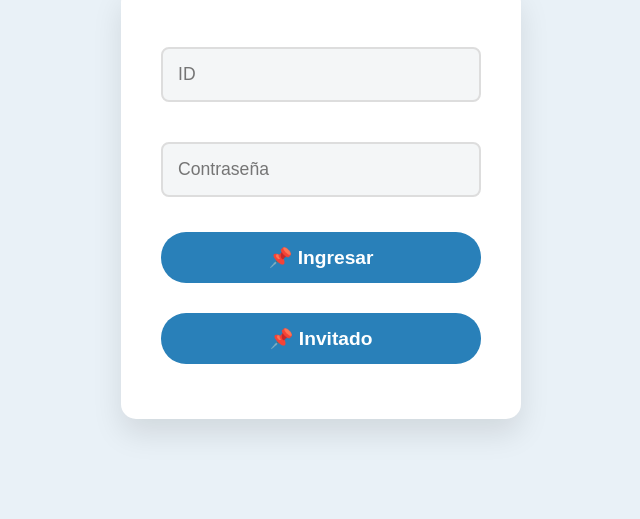
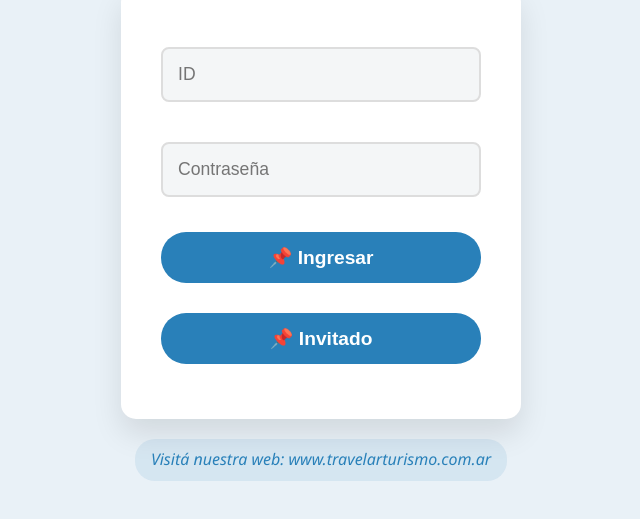
Before and after one commit to TravelArTurismo/disponibilidad-app, a website: page index.html in a window 1280 px wide. Shown: the part 199-718 px from the top of the page, without its empty margins (319-959 px from the left). Drawn offline with Linux system fonts and the light colour scheme.

Commit message:
Actualización de código

```diff
--- a/index.html
+++ b/index.html
@@ -16,6 +16,9 @@
     <button id="guest-button">📌 Invitado</button>
     <p id="login-error" class="error-message"></p>
   </div>
+  <!-- Nuevo label con enlace -->
+  <a href="https://travelarturismo.com.ar/" target="_blank" id="website-link">Visitá nuestra web:
+www.travelarturismo.com.ar </a>
 </div>
 
   <div id="main-content" class="hidden">
--- a/styles.css
+++ b/styles.css
@@ -454,3 +454,28 @@ button:active {
   transform: translateY(-2px); /* Efecto de levantar ligeramente */
   box-shadow: 0 6px 15px rgba(0, 0, 0, 0.15); /* Sombra más pronunciada */
 }
+
+/* Estilos para el nuevo enlace */
+#website-link {
+  display: inline-block; /* Ajusta el tamaño al contenido */
+  margin-top: 20px; /* Espacio arriba del enlace */
+  font-size: 1em; /* Tamaño de fuente más pequeño para móviles */
+  color: #2980b9; /* Color azul suave */
+  text-decoration: none; /* Quita el subrayado por defecto */
+  font-weight: 400; /* Grosor de la fuente (normal) */
+  font-style: italic; /* Texto en cursiva */
+  padding: 8px 16px; /* Espaciado interno reducido */
+  border-radius: 20px; /* Bordes redondeados */
+  background-color: rgba(41, 128, 185, 0.1); /* Fondo azul muy claro y transparente */
+  transition: all 0.3s ease; /* Transición suave para todos los efectos */
+}
+
+#website-link:hover {
+  color: #ffffff; /* Texto blanco al hacer hover */
+  background-color: #2980b9; /* Fondo azul al hacer hover */
+  transform: scale(1.05); /* Efecto de escala sutil */
+}
+
+#website-link:active {
+  transform: scale(1); /* Vuelve a su tamaño original al hacer clic */
+}
```
Lines whose indentation alone changed are shown as unchanged.
